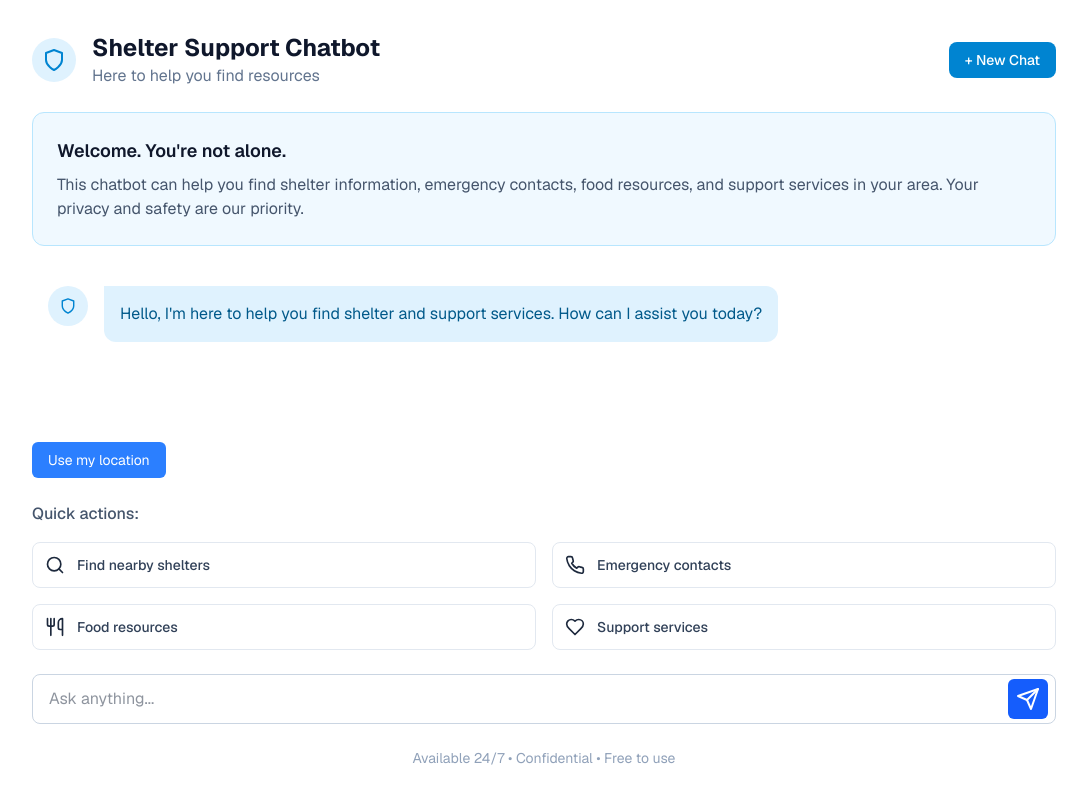
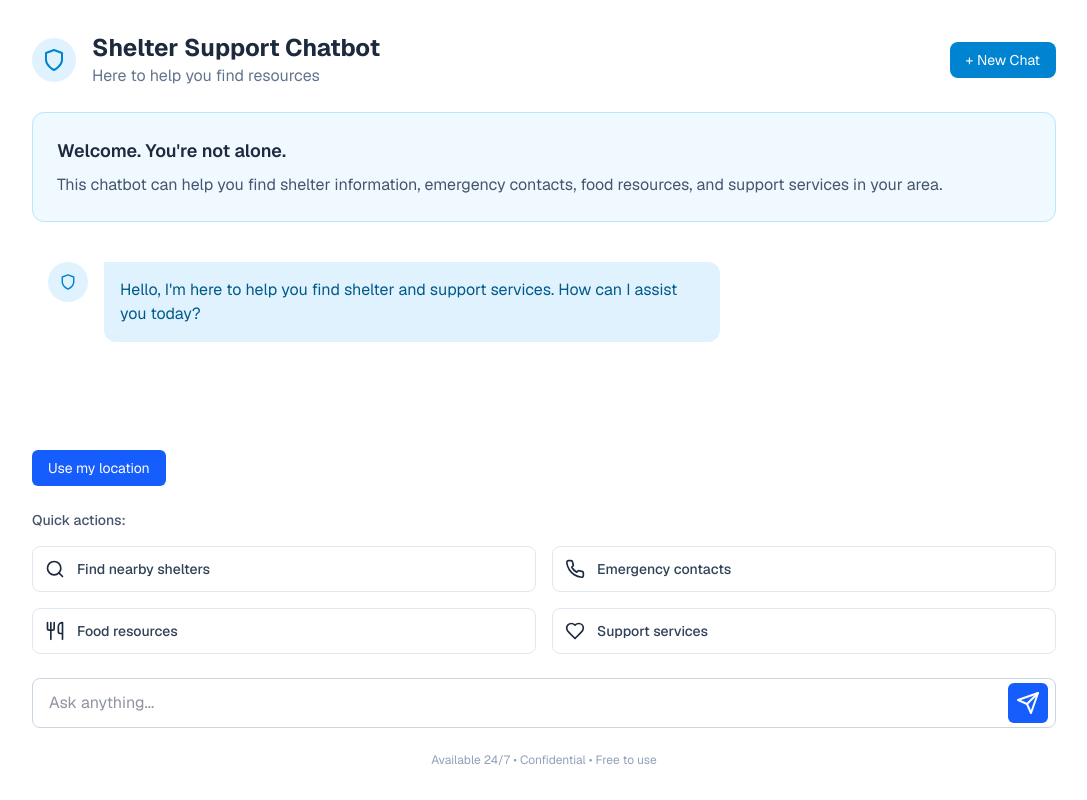
Before and after one commit to Dev342/homeless-shelter-chatbot_v2, a Next.js app: page / in a window 1280 px wide. Shown: the whole page, without its empty margins (96-1183 px from the left). Built offline with nearby package versions, Linux system fonts and the light colour scheme.

Commit message:
Update page.tsx

```diff
--- a/app/page.tsx
+++ b/app/page.tsx
@@ -1,74 +1,163 @@
 "use client";
 
 import React, { useState, useEffect, useRef } from "react";
-
-import Markdown from 'react-markdown';
-import remarkGfm from 'remark-gfm';
+import Markdown from "react-markdown";
+import remarkGfm from "remark-gfm";
 
 // Define message type
 type Msg = { role: "user" | "assistant"; content: string };
 
 // SVG Icons
 const ShieldIcon = ({ className = "w-6 h-6" }) => (
-  <svg className={className} xmlns="http://www.w3.org/2000/svg" width="24" height="24" viewBox="-1 -2 26 28" fill="none" stroke="currentColor" strokeWidth="2" strokeLinecap="round" strokeLinejoin="round">
+  <svg
+    className={className}
+    xmlns="http://www.w3.org/2000/svg"
+    width="24"
+    height="24"
+    viewBox="-1 -2 26 28"
+    fill="none"
+    stroke="currentColor"
+    strokeWidth="2"
+    strokeLinecap="round"
+    strokeLinejoin="round"
+  >
     <path d="M12 22s8-4 8-10V5l-8-3-8 3v7c0 6 8 10 8 10z" />
   </svg>
 );
 
 const UserIcon = ({ className = "w-5 h-5" }) => (
-    <svg className={className} xmlns="http://www.w3.org/2000/svg" width="24" height="24" viewBox="0 0 24 24" fill="none" stroke="currentColor" strokeWidth="2" strokeLinecap="round" strokeLinejoin="round">
-        <path d="M19 21v-2a4 4 0 0 0-4-4H9a4 4 0 0 0-4 4v2" />
-        <circle cx="12" cy="7" r="4" />
-    </svg>
+  <svg
+    className={className}
+    xmlns="http://www.w3.org/2000/svg"
+    width="24"
+    height="24"
+    viewBox="0 0 24 24"
+    fill="none"
+    stroke="currentColor"
+    strokeWidth="2"
+    strokeLinecap="round"
+    strokeLinejoin="round"
+  >
+    <path d="M19 21v-2a4 4 0 0 0-4-4H9a4 4 0 0 0-4 4v2" />
+    <circle cx="12" cy="7" r="4" />
+  </svg>
 );
 
 const SearchIcon = ({ className = "w-5 h-5" }) => (
-  <svg className={className} xmlns="http://www.w3.org/2000/svg" width="24" height="24" viewBox="0 0 24 24" fill="none" stroke="currentColor" strokeWidth="2" strokeLinecap="round" strokeLinejoin="round">
-    <circle cx="11" cy="11" r="8" /><path d="m21 21-4.3-4.3" />
+  <svg
+    className={className}
+    xmlns="http://www.w3.org/2000/svg"
+    width="24"
+    height="24"
+    viewBox="0 0 24 24"
+    fill="none"
+    stroke="currentColor"
+    strokeWidth="2"
+    strokeLinecap="round"
+    strokeLinejoin="round"
+  >
+    <circle cx="11" cy="11" r="8" />
+    <path d="m21 21-4.3-4.3" />
   </svg>
 );
 
 const PhoneIcon = ({ className = "w-5 h-5" }) => (
-  <svg className={className} xmlns="http://www.w3.org/2000/svg" width="24" height="24" viewBox="0 0 24 24" fill="none" stroke="currentColor" strokeWidth="2" strokeLinecap="round" strokeLinejoin="round">
+  <svg
+    className={className}
+    xmlns="http://www.w3.org/2000/svg"
+    width="24"
+    height="24"
+    viewBox="0 0 24 24"
+    fill="none"
+    stroke="currentColor"
+    strokeWidth="2"
+    strokeLinecap="round"
+    strokeLinejoin="round"
+  >
     <path d="M22 16.92v3a2 2 0 0 1-2.18 2 19.79 19.79 0 0 1-8.63-3.07 19.5 19.5 0 0 1-6-6 19.79 19.79 0 0 1-3.07-8.67A2 2 0 0 1 4.11 2h3a2 2 0 0 1 2 1.72 12.84 12.84 0 0 0 .7 2.81 2 2 0 0 1-.45 2.11L8.09 9.91a16 16 0 0 0 6 6l1.27-1.27a2 2 0 0 1 2.11-.45 12.84 12.84 0 0 0 2.81.7A2 2 0 0 1 22 16.92z" />
   </svg>
 );
 
 const FoodIcon = ({ className = "w-5 h-5" }) => (
-  <svg className={className} xmlns="http://www.w3.org/2000/svg" width="24" height="24" viewBox="0 0 24 24" fill="none" stroke="currentColor" strokeWidth="2" strokeLinecap="round" strokeLinejoin="round">
-    <path d="M3 2v7c0 1.1.9 2 2 2h4a2 2 0 0 0 2-2V2" /><path d="M7 2v20" /><path d="M21 15V2v0a5 5 0 0 0-5 5v6c0 1.1.9 2 2 2h3Zm0 0v7" />
+  <svg
+    className={className}
+    xmlns="http://www.w3.org/2000/svg"
+    width="24"
+    height="24"
+    viewBox="0 0 24 24"
+    fill="none"
+    stroke="currentColor"
+    strokeWidth="2"
+    strokeLinecap="round"
+    strokeLinejoin="round"
+  >
+    <path d="M3 2v7c0 1.1.9 2 2 2h4a2 2 0 0 0 2-2V2" />
+    <path d="M7 2v20" />
+    <path d="M21 15V2v0a5 5 0 0 0-5 5v6c0 1.1.9 2 2 2h3Zm0 0v7" />
   </svg>
 );
 
 const SupportIcon = ({ className = "w-5 h-5" }) => (
-  <svg className={className} xmlns="http://www.w3.org/2000/svg" width="24" height="24" viewBox="0 0 24 24" fill="none" stroke="currentColor" strokeWidth="2" strokeLinecap="round" strokeLinejoin="round">
+  <svg
+    className={className}
+    xmlns="http://www.w3.org/2000/svg"
+    width="24"
+    height="24"
+    viewBox="0 0 24 24"
+    fill="none"
+    stroke="currentColor"
+    strokeWidth="2"
+    strokeLinecap="round"
+    strokeLinejoin="round"
+  >
     <path d="M19 14c1.49-1.46 3-3.21 3-5.5A5.5 5.5 0 0 0 16.5 3c-1.76 0-3 .5-4.5 2-1.5-1.5-2.74-2-4.5-2A5.5 5.5 0 0 0 2 8.5c0 2.3 1.5 4.05 3 5.5l7 7Z" />
   </svg>
 );
 
 const SendIcon = ({ className = "w-5 h-5" }) => (
-  <svg className={className} xmlns="http://www.w3.org/2000/svg" width="24" height="24" viewBox="0 0 24 24" fill="none" stroke="currentColor" strokeWidth="2" strokeLinecap="round" strokeLinejoin="round">
-    <path d="m22 2-7 20-4-9-9-4Z" /><path d="M22 2 11 13" />
+  <svg
+    className={className}
+    xmlns="http://www.w3.org/2000/svg"
+    width="24"
+    height="24"
+    viewBox="0 0 24 24"
+    fill="none"
+    stroke="currentColor"
+    strokeWidth="2"
+    strokeLinecap="round"
+    strokeLinejoin="round"
+  >
+    <path d="m22 2-7 20-4-9-9-4Z" />
+    <path d="M22 2 11 13" />
   </svg>
 );
 
-const QuickActionButton = ({ icon, text, onClick }: { icon: React.ReactNode, text: string, onClick: () => void }) => (
+// --- Reusable Button ---
+const QuickActionButton = ({
+  icon,
+  text,
+  onClick,
+}: {
+  icon: React.ReactNode;
+  text: string;
+  onClick: () => void;
+}) => (
   <button
     onClick={onClick}
-    className="flex items-center space-x-3 p-3 bg-white border border-slate-200 rounded-lg hover:bg-slate-50 transition-colors duration-200 focus:outline-none focus:ring-2 focus:ring-blue-500"
+    className="flex items-center space-x-3 p-3 bg-white border border-slate-200 rounded-lg hover:bg-slate-50 transition-colors duration-200"
   >
     {icon}
     <span className="text-slate-700 font-medium text-sm">{text}</span>
   </button>
 );
 
-// ---  Home Component ---
+// --- HOME ---
 export default function Home() {
   const [messages, setMessages] = useState<Msg[]>([]);
   const [input, setInput] = useState("");
   const [loading, setLoading] = useState(false);
 
-  // ---- NEW STATE FOR LOCATION ----
+  // GEOLOCATION
   const [userLocation, setUserLocation] = useState<{ lat: number; lon: number } | null>(null);
   const [locError, setLocError] = useState<string | null>(null);
   const [locLoading, setLocLoading] = useState(false);
@@ -79,8 +168,9 @@ export default function Home() {
     setMessages([
       {
         role: "assistant",
-        content: "Hello, I'm here to help you find shelter and support services. How can I assist you today?"
-      }
+        content:
+          "Hello, I'm here to help you find shelter and support services. How can I assist you today?",
+      },
     ]);
   }, []);
 
@@ -88,7 +178,7 @@ export default function Home() {
     chatEndRef.current?.scrollIntoView({ behavior: "smooth" });
   }, [messages]);
 
-  // ---- NEW: Get user location ----
+  // GEOLOCATION HANDLER
   const useMyLocation = () => {
     if (!navigator.geolocation) {
       setLocError("Your device does not support location.");
@@ -112,6 +202,7 @@ export default function Home() {
     );
   };
 
+  // SEND MESSAGE
   const sendMessage = async (messageText: string | null = null) => {
     const userMessage = messageText || input.trim();
     if (!userMessage) return;
@@ -122,7 +213,7 @@ export default function Home() {
 
     try {
       const body: any = { query: userMessage };
-      if (userLocation) body.userLocation = userLocation; // ---- NEW ----
+      if (userLocation) body.userLocation = userLocation;
 
       const response = await fetch("/api/chat", {
         method: "POST",
@@ -139,37 +230,29 @@ export default function Home() {
       const decoder = new TextDecoder();
 
       let aiMessageContent = "";
-      setMessages((prev) => [...prev, { role: "assistant", content: aiMessageContent }]);
+      setMessages((prev) => [...prev, { role: "assistant", content: "" }]);
 
       while (true) {
         const { done, value } = await reader.read();
         if (done) break;
         aiMessageContent += decoder.decode(value, { stream: true });
 
-        setMessages((prev) => {
-          const last = prev[prev.length - 1];
-          if (last?.role === "assistant") {
-            return [...prev.slice(0, -1), { role: "assistant", content: aiMessageContent }];
-          } else {
-            return [...prev, { role: "assistant", content: aiMessageContent }];
-          }
-        });
+        setMessages((prev) => [
+          ...prev.slice(0, -1),
+          { role: "assistant", content: aiMessageContent },
+        ]);
       }
     } catch (error) {
       console.error("Chat error:", error);
       setMessages((prev) => [
         ...prev,
-        { role: "assistant", content: `**Sorry, something went wrong.** Please try again. Error: ${error}` },
+        {
+          role: "assistant",
+          content: `**Sorry, something went wrong.** Please try again.`,
+        },
       ]);
     } finally {
       setLoading(false);
-    }
-  };
-
-  const handleKeyPress = (e: React.KeyboardEvent<HTMLInputElement>) => {
-    if (e.key === "Enter" && !e.shiftKey) {
-      e.preventDefault();
-      sendMessage();
     }
   };
 
@@ -177,67 +260,94 @@ export default function Home() {
     setMessages([
       {
         role: "assistant",
-        content: "Hello, I'm here to help you find shelter and support services. How can I assist you today?"
-      }
+        content:
+          "Hello, I'm here to help you find shelter and support services. How can I assist you today?",
+      },
     ]);
   };
 
   const handleQuickAction = (action: string) => {
-    const quickMessages: { [key: string]: string } = {
+    const map: Record<string, string> = {
       "Find nearby shelters": "I need help finding a place to stay tonight",
       "Emergency contacts": "Can you provide emergency contact numbers?",
       "Food resources": "Where can I find food assistance?",
-      "Support services": "What support services are available?"
+      "Support services": "What support services are available?",
     };
-    sendMessage(quickMessages[action]);
+    sendMessage(map[action]);
   };
 
   return (
     <div className="h-screen bg-white font-sans text-slate-800 flex flex-col p-4 sm:p-6 lg:p-8">
       <main className="w-full max-w-3xl lg:max-w-5xl mx-auto flex flex-col flex-1">
 
-        {/* Header Section */}
+        {/* HEADER */}
         <header className="flex items-center justify-between">
           <div className="flex items-center space-x-4">
-            <div className="flex-shrink-0 bg-sky-100 text-sky-600 p-2 rounded-full">
+            <div className="bg-sky-100 text-sky-600 p-2 rounded-full">
               <ShieldIcon className="w-7 h-7" />
             </div>
             <div>
-              <h1 className="text-xl lg:text-2xl font-bold text-slate-900">Shelter Support Chatbot</h1>
-              <p className="text-sm lg:text-base text-slate-500">Here to help you find resources</p>
+              <h1 className="text-xl lg:text-2xl font-bold">Shelter Support Chatbot</h1>
+              <p className="text-sm lg:text-base text-slate-500">
+                Here to help you find resources
+              </p>
             </div>
           </div>
           <button
             onClick={startNewChat}
-            className="px-4 py-2 bg-sky-600 text-white rounded-lg hover:bg-sky-700 transition-colors text-sm font-medium"
+            className="px-4 py-2 bg-sky-600 text-white rounded-lg text-sm hover:bg-sky-700"
           >
             + New Chat
           </button>
         </header>
 
-        {/* Welcome Banner */}
+        {/* WELCOME */}
         <div className="bg-sky-50 border border-sky-200 rounded-xl p-6 my-6">
-          <h2 className="font-semibold text-slate-900 mb-2 lg:text-lg">Welcome. You're not alone.</h2>
+          <h2 className="font-semibold mb-2 lg:text-lg">Welcome. You're not alone.</h2>
           <p className="text-sm lg:text-base text-slate-600">
-            This chatbot can help you find shelter information, emergency contacts, food resources, and support services in your area. Your privacy and safety are our priority.
+            This chatbot can help you find shelter information, emergency contacts, food
+            resources, and support services in your area.
           </p>
         </div>
 
-        {/* Chat Messages */}
+        {/* MESSAGES */}
         <section className="flex-1 overflow-y-auto space-y-6 p-4">
           {messages.map((msg, i) => (
-            <div key={i} className={`flex items-start space-x-4 max-w-2xl lg:max-w-3xl ${msg.role === "user" ? "ml-auto flex-row-reverse space-x-reverse" : ""}`}>
-              <div className={`flex-shrink-0 flex items-center justify-center h-10 w-10 rounded-full ${msg.role === "user" ? "bg-slate-100" : "bg-sky-100"}`}>
+            <div
+              key={i}
+              className={`flex items-start space-x-4 max-w-2xl ${
+                msg.role === "user"
+                  ? "ml-auto flex-row-reverse space-x-reverse"
+                  : ""
+              }`}
+            >
+              <div
+                className={`flex-shrink-0 h-10 w-10 rounded-full flex items-center justify-center ${
+                  msg.role === "user" ? "bg-slate-100" : "bg-sky-100"
+                }`}
+              >
                 {msg.role === "user" ? (
                   <UserIcon className="w-5 h-5 text-slate-500" />
                 ) : (
                   <ShieldIcon className="w-5 h-5 text-sky-600" />
                 )}
               </div>
-              <div className={`p-4 rounded-xl ${msg.role === "user" ? "bg-slate-100 rounded-tr-none" : "bg-sky-100 rounded-tl-none"}`}>
-                <div className={`text-sm lg:text-base ${msg.role === "user" ? "text-slate-700" : "text-sky-800"}`}>
-                  {msg.role === 'assistant' ? (
-                    <Markdown remarkPlugins={[remarkGfm]}>{msg.content}</Markdown>
+              <div
+                className={`p-4 rounded-xl ${
+                  msg.role === "user"
+                    ? "bg-slate-100 rounded-tr-none"
+                    : "bg-sky-100 rounded-tl-none"
+                }`}
+              >
+                <div
+                  className={`text-sm lg:text-base ${
+                    msg.role === "user" ? "text-slate-700" : "text-sky-800"
+                  }`}
+                >
+                  {msg.role === "assistant" ? (
+                    <Markdown remarkPlugins={[remarkGfm]}>
+                      {msg.content}
+                    </Markdown>
                   ) : (
                     msg.content
                   )}
@@ -245,9 +355,10 @@ export default function Home() {
               </div>
             </div>
           ))}
+
           {loading && (
-            <div className="flex items-start space-x-4 max-w-lg lg:max-w-xl">
-              <div className="flex-shrink-0 flex items-center justify-center h-10 w-10 bg-sky-100 rounded-full">
+            <div className="flex items-start space-x-4 max-w-xl">
+              <div className="bg-sky-100 h-10 w-10 rounded-full flex items-center justify-center">
                 <ShieldIcon className="w-5 h-5 text-sky-600" />
               </div>
               <div className="bg-sky-100 p-4 rounded-xl rounded-tl-none">
@@ -255,24 +366,26 @@ export default function Home() {
               </div>
             </div>
           )}
+
           <div ref={chatEndRef} />
         </section>
 
-        {/* Quick Actions / Input */}
+        {/* FOOTER */}
         <footer className="space-y-6">
 
-          {/* 📍 NEW LOCATION BUTTON */}
+          {/* LOCATION BUTTON */}
           <div>
             <button
               onClick={useMyLocation}
-              className="px-4 py-2 bg-blue-500 text-white rounded-md text-sm hover:bg-blue-600"
+              className="px-4 py-2 bg-blue-600 text-white rounded-md text-sm hover:bg-blue-700"
             >
               {locLoading ? "Getting location…" : "Use my location"}
             </button>
 
             {userLocation && (
               <p className="text-xs text-slate-500 mt-1">
-                Using your location: {userLocation.lat.toFixed(3)}, {userLocation.lon.toFixed(3)}
+                Using your location: {userLocation.lat.toFixed(3)},{" "}
+                {userLocation.lon.toFixed(3)}
               </p>
             )}
 
@@ -282,7 +395,7 @@ export default function Home() {
           </div>
 
           <section className="space-y-4">
-            <h3 className="text-sm lg:text-base font-medium text-slate-600">Quick actions:</h3>
+            <h3 className="text-sm font-medium text-slate-600">Quick actions:</h3>
             <div className="grid grid-cols-1 sm:grid-cols-2 gap-4">
               <QuickActionButton
                 icon={<SearchIcon />}
@@ -313,22 +426,24 @@ export default function Home() {
               placeholder="Ask anything..."
               value={input}
               onChange={(e) => setInput(e.target.value)}
-              onKeyDown={handleKeyPress}
-              className="w-full pl-4 pr-14 py-3 text-base bg-white border border-slate-300 rounded-lg focus:outline-none focus:ring-2 focus:ring-blue-500 transition-shadow"
+              onKeyDown={(e) =>
+                e.key === "Enter" && !e.shiftKey && sendMessage()
+              }
+              className="w-full pl-4 pr-14 py-3 text-base bg-white border border-slate-300 rounded-lg focus:ring-2 focus:ring-blue-500"
             />
             <button
               onClick={() => sendMessage()}
               disabled={loading}
-              className="absolute right-2 top-1/2 -translate-y-1/2 p-2 bg-blue-600 text-white rounded-md hover:bg-blue-700 transition-colors focus:outline-none focus:ring-2 focus:ring-blue-500 focus:ring-offset-2 disabled:opacity-50"
+              className="absolute right-2 top-1/2 -translate-y-1/2 p-2 bg-blue-600 text-white rounded-md hover:bg-blue-700 disabled:opacity-50"
             >
-              <SendIcon className="w-6 h-6"/>
+              <SendIcon className="w-6 h-6" />
             </button>
           </div>
-          <p className="text-center text-xs lg:text-sm text-slate-400">
+
+          <p className="text-center text-xs text-slate-400">
             Available 24/7 • Confidential • Free to use
           </p>
         </footer>
-
       </main>
     </div>
   );
```
